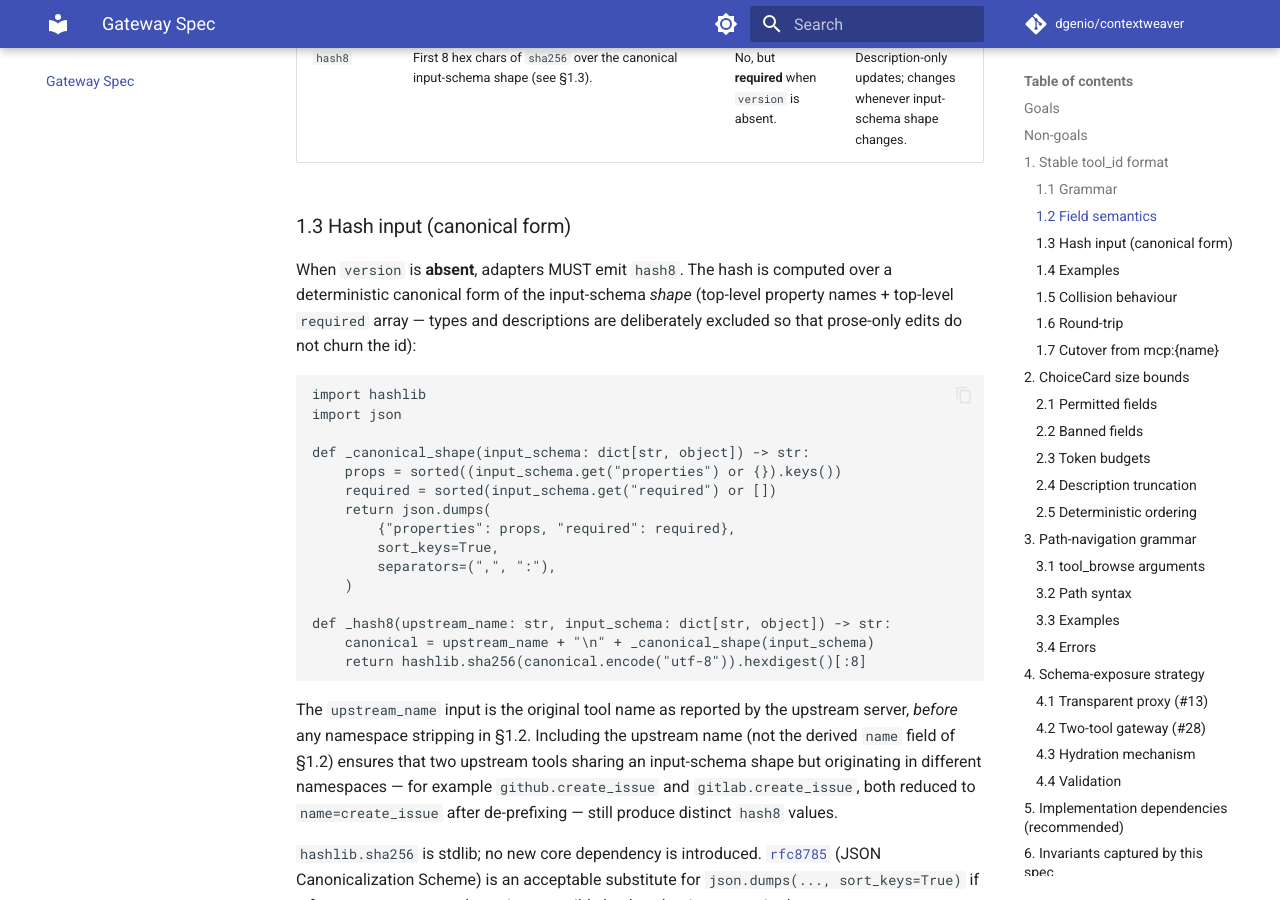
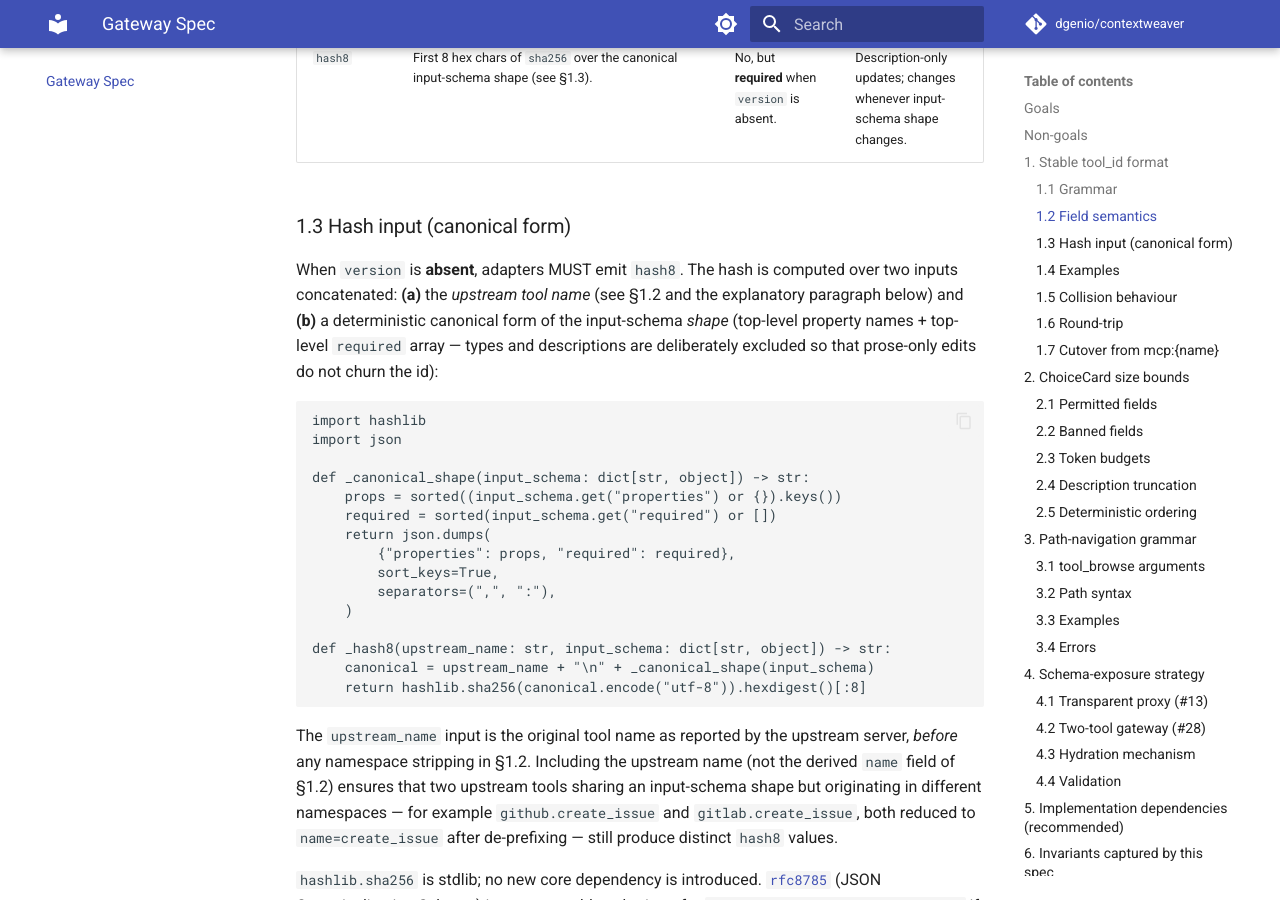
Before and after one commit to dgenio/contextweaver, an MkDocs documentation site: the page built from docs/gateway_spec.md, in a window 1280 px wide and 900 px high, scrolled down 1705 px. Built offline with MkDocs 1.6.1 and Material for MkDocs 9.7.7, drawn with Linux system fonts in a browser that asks for light colours; comment, search, counter and statistics services are not loaded.

Commit message:
docs(spec): align §1.3 hash prose with code, fix mkdocs links
Two follow-up items from the Copilot re-review on PR #192 that were
suppressed in the review summary rather than posted inline.

- §1.3 — the prose said the hash was "computed over a deterministic
  canonical form of the input-schema shape", but the code snippet
  (and the post-audit explanatory paragraph below it) makes the
  upstream tool name part of the hash input. Tighten the prose to
  state both inputs explicitly so the code and the description match.
- §6 / §7 — `[invariants.md](agent-context/invariants.md)` rendered as
  a relative MkDocs link, but `mkdocs.yml` has `exclude_docs: agent-
  context/*` and `not_in_nav: agent-context/*`, so the target page is
  not part of the built site and the link 404s when viewed there.
  Switch both occurrences to the absolute GitHub URL form already used
  by §7's source-file references.

Docs-only; CI targets unaffected.

Co-Authored-By: Claude Opus 4.7 (1M context) <noreply@anthropic.com>

````diff
--- a/docs/gateway_spec.md
+++ b/docs/gateway_spec.md
@@ -65,10 +65,12 @@ Total `tool_id` length: ≤ 240 characters.
 ### 1.3 Hash input (canonical form)
 
 When `version` is **absent**, adapters MUST emit `hash8`. The hash is
-computed over a deterministic canonical form of the input-schema *shape*
-(top-level property names + top-level `required` array — types and
-descriptions are deliberately excluded so that prose-only edits do not
-churn the id):
+computed over two inputs concatenated: **(a)** the *upstream tool name*
+(see §1.2 and the explanatory paragraph below) and **(b)** a
+deterministic canonical form of the input-schema *shape* (top-level
+property names + top-level `required` array — types and descriptions
+are deliberately excluded so that prose-only edits do not churn the
+id):
 
 ```python
 import hashlib
@@ -410,7 +412,7 @@ extras.
 ## 6. Invariants captured by this spec
 
 The two assertions below are added to
-[`docs/agent-context/invariants.md`](agent-context/invariants.md) when
+[`docs/agent-context/invariants.md`](https://github.com/dgenio/contextweaver/blob/main/docs/agent-context/invariants.md) when
 this spec lands and are review blockers for any future PR touching the
 adapter or routing surfaces:
 
@@ -435,5 +437,5 @@ adapter or routing surfaces:
   §1.1.
 - `routing/catalog.py` — `Catalog.hydrate`, the hydration primitive both
   §4.1 and §4.2 reuse.
-- [`docs/agent-context/invariants.md`](agent-context/invariants.md) —
+- [`docs/agent-context/invariants.md`](https://github.com/dgenio/contextweaver/blob/main/docs/agent-context/invariants.md) —
   destination of the assertions in §6.
````
